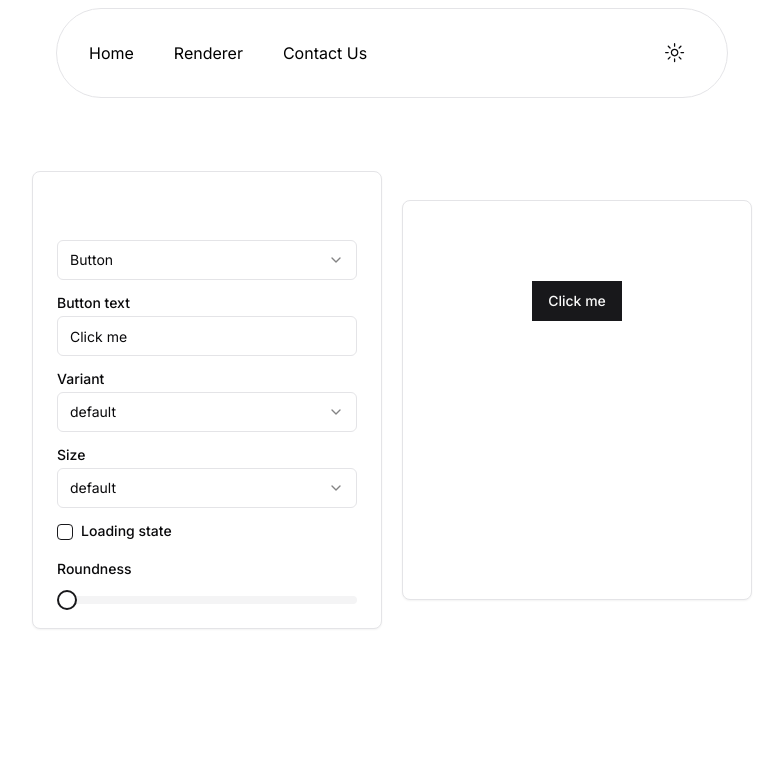
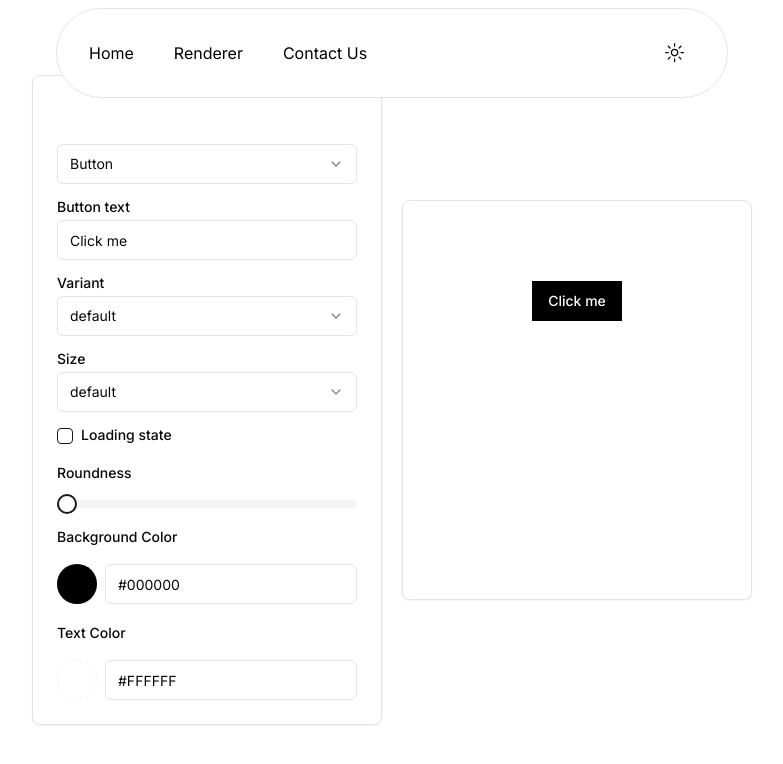
Before and after one commit to sidhuiwnl/component-renderer, a Next.js app: page /renderer in a window 1280 px wide. Shown: the top 764 px of the page, without its empty margins (248-1031 px from the left). Built offline with nearby package versions, Linux system fonts and the light colour scheme.

Commit message:
finished button preview

```diff
--- a/components/optionsCard.tsx
+++ b/components/optionsCard.tsx
@@ -34,7 +34,16 @@ export default function OptionsCard() {
   const [sizeOfBtn, setSizeOfBtn] = useState<SizeType>("default");
   const [loadingState, setLoadingState] = useState(false);
   const [sliderValue, setSliderValue] = useState(0);
+  const[color,setColor] = useState("#000000");
+  const[textColor,setTextColor] = useState("#FFFFFF");
 
+  const handleColorChange = (event) => {
+    setColor(event.target.value);
+  };
+
+  const handleTextColorChange = (event) => {
+    setTextColor(event.target.value);
+  };
 
 
   return (
@@ -123,6 +132,60 @@ export default function OptionsCard() {
                max={20}
                 step={1} />
               </div>
+              <div className="space-y-4">
+                <Label>Background Color</Label>
+                <div className="flex items-center space-x-2">
+                  <div className="relative">
+                    <Input
+                      type="color"
+                      value={color}
+                      onChange={handleColorChange}
+                      className="w-10 h-10 rounded-full border-2 border-gray-300 overflow-hidden appearance-none"
+                      style={{ padding: 0 }}
+                    />
+                    <div
+                    className="absolute inset-0 rounded-full pointer-events-none"
+                    style={{backgroundColor : color}}
+
+                    >
+                    </div>
+                  </div>
+
+                   <Input
+                    type="text"
+                    value={color}
+                    onChange={handleColorChange}
+                    className="flex-grow px-3 py-2 border rounded-md focus:ring-2 focus:ring-blue-500 focus:border-blue-500"
+                  />
+                </div>
+              </div>
+              <div className="space-y-4">
+                <Label>Text Color</Label>
+                <div className="flex items-center space-x-2">
+                  <div className="relative">
+                    <Input
+                      type="color"
+                      value={textColor}
+                      onChange={handleTextColorChange}
+                      className="w-10 h-10 rounded-full border-2 border-gray-300 overflow-hidden appearance-none"
+                      style={{ padding: 0 }}
+                    />
+                    <div
+                    className="absolute inset-0 rounded-full pointer-events-none"
+                    style={{backgroundColor : textColor}}
+
+                    >
+                    </div>
+                  </div>
+
+                   <Input
+                    type="text"
+                    value={textColor}
+                    onChange={handleTextColorChange}
+                    className="flex-grow px-3 py-2 border rounded-md focus:ring-2 focus:ring-blue-500 focus:border-blue-500"
+                  />
+                </div>
+              </div>
             </div>
           </form>
         </CardContent>
@@ -130,7 +193,7 @@ export default function OptionsCard() {
       <Card className="w-[350px] h-[400px]">
         <CardDescription className="text-white p-5">Preview</CardDescription>
         <div className="p-5 text-center">
-        {loadingState ? <ButtonLoading/> : <DefaultButton variant={variant} text={text} sizeOfBtn={sizeOfBtn} sliderValue={sliderValue} />}
+        {loadingState ? <ButtonLoading/> : <DefaultButton variant={variant} text={text} sizeOfBtn={sizeOfBtn} sliderValue={sliderValue} color={color} textColor={textColor}/>}
 
         </div>
 
@@ -149,10 +212,10 @@ function ButtonLoading() {
   )
 }
 
- function DefaultButton({variant,text,sizeOfBtn,sliderValue} :{variant : VariantType,text : string, sizeOfBtn : SizeType, sliderValue : number}){
+ function DefaultButton({variant,text,sizeOfBtn,sliderValue,color,textColor} :{variant : VariantType,text : string, sizeOfBtn : SizeType, sliderValue : number,color: string,textColor : string}){
   return(
       <Button
-      style={{borderRadius : `${sliderValue}px`}}
+      style={{borderRadius : `${sliderValue}px`,backgroundColor : `${color}`,color : `${textColor}`}}
       className="rounded-full"
       variant={variant}
       size={sizeOfBtn}>
```
